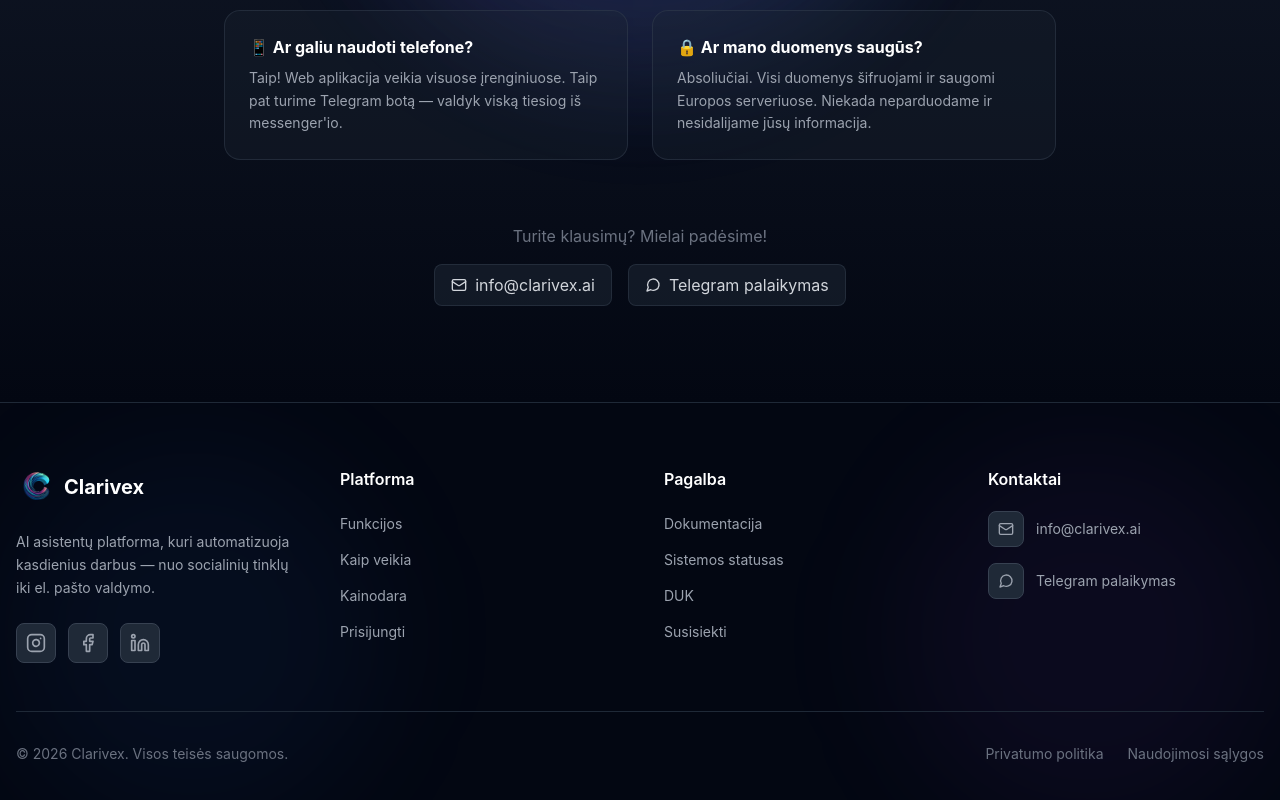
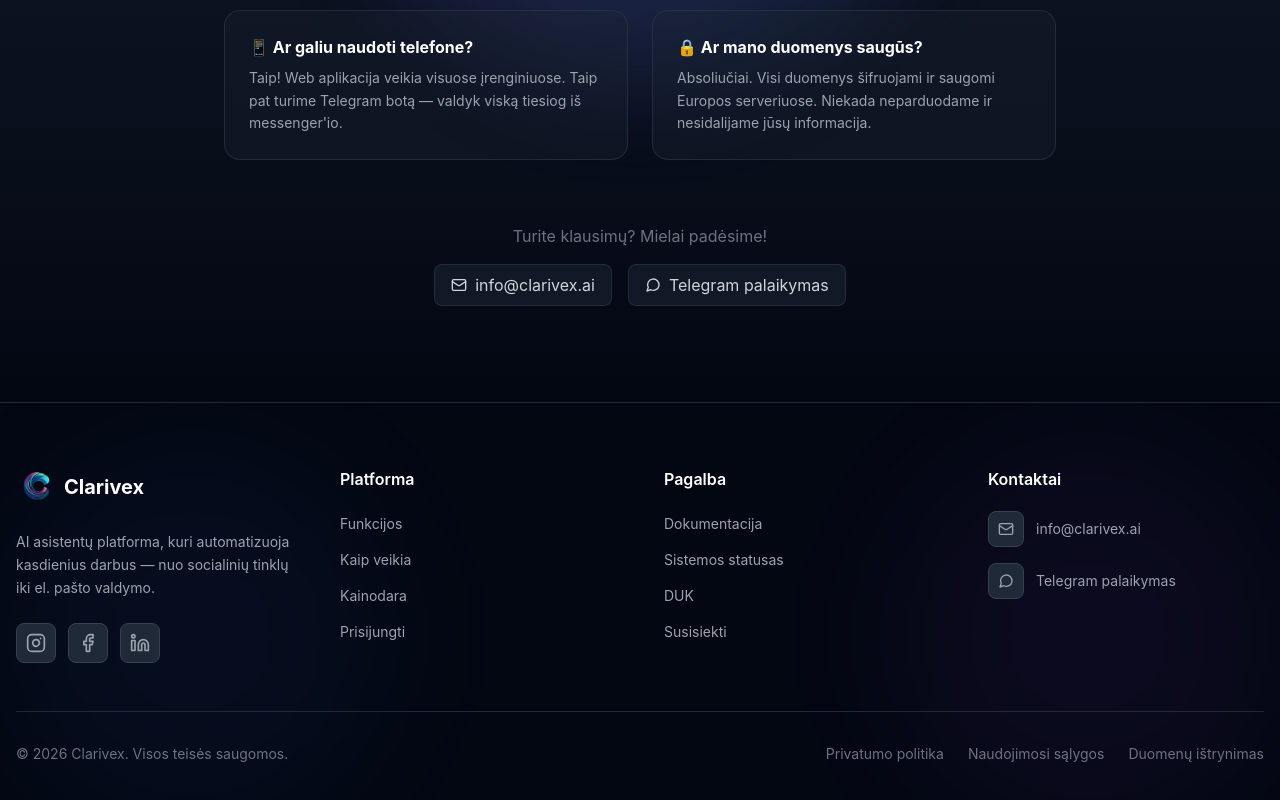
Before and after one commit to MB-Clarivex/clarivex-landing, a React (Vite) app: page / in a window 1280 px wide. Shown: the part 7250-8050 px from the top of the page. Built offline with nearby package versions, Linux system fonts and the light colour scheme.

Commit message:
fix: add Data Deletion link to footer

```diff
--- a/src/components/Footer.jsx
+++ b/src/components/Footer.jsx
@@ -194,6 +194,9 @@
             <Link to="/salygos" className="text-gray-500 hover:text-gray-300 transition-colors">
               Naudojimosi sąlygos
             </Link>
+            <Link to="/duomenu-istrynimas" className="text-gray-500 hover:text-gray-300 transition-colors">
+              Duomenų ištrynimas
+            </Link>
           </div>
         </div>
       </div>
```
